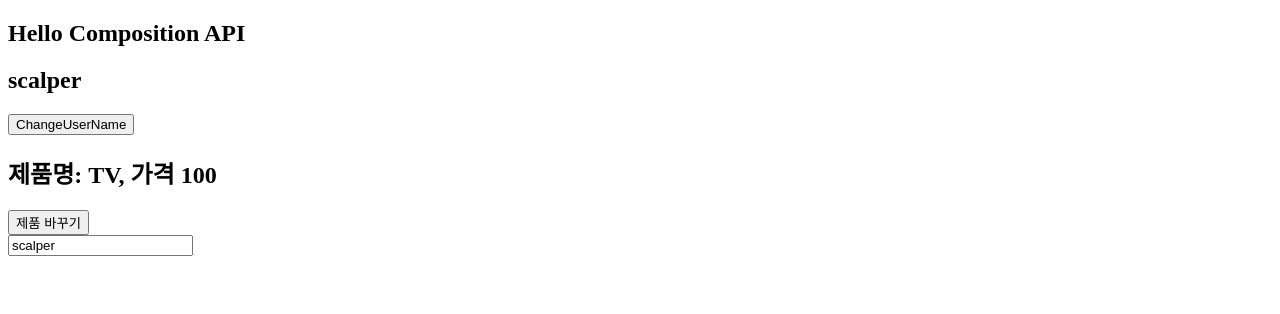
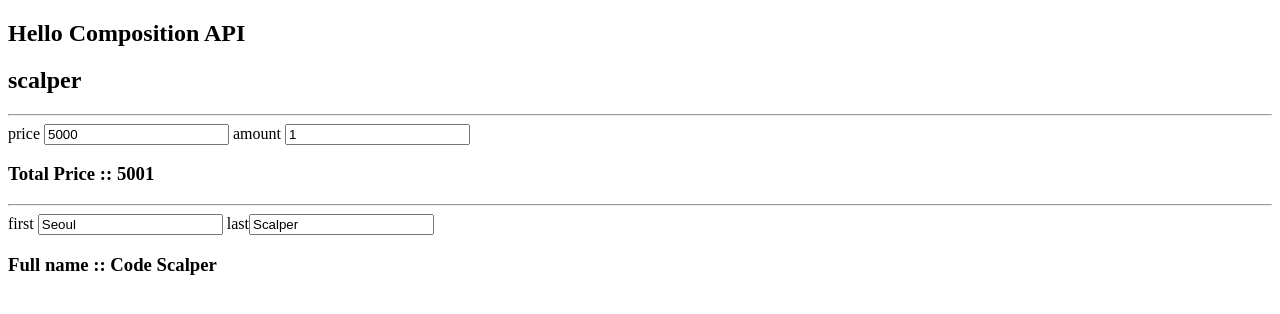
Before and after one commit to wangkodok/Vue-Study, a Vue app in the folder vue-intro/vue-practice/: page / in a window 1280 px wide. Shown: the top 314 px of the page. Built offline with nearby package versions, Linux system fonts and the light colour scheme; the HTML template or start-up script is replaced by a standard one.

Commit message:
chapter_51: computed-watch

```diff
--- a/vue-intro/vue-practice/src/components/composition/TestComponents.vue
+++ b/vue-intro/vue-practice/src/components/composition/TestComponents.vue
@@ -1,39 +1,84 @@
 <template>
   <h2>{{ username }}</h2>
-  <button @click="changeName">ChangeUserName</button>
-
-  <h2>제품명: {{ name }}, 가격 {{ price }}</h2>
-  <button @click="changeProduct">제품 바꾸기</button>
-
+  <hr />
   <div>
-    <input type="text" v-model="username" />
+    price <input type="number" v-model="price" /> amount
+    <input type="number" v-model="amount" />
+    <h3>Total Price :: {{ totalPrice }}</h3>
+  </div>
+  <hr />
+  <div>
+    first <input type="text" v-model="home.city" /> last<input
+      type="text"
+      v-model="last"
+    />
+    <h3>Full name :: {{ fullName }}</h3>
   </div>
 </template>
 
 <script>
-import { ref, reactive, toRefs } from "vue";
+import { ref, computed, reactive, toRefs, watch } from "vue";
 export default {
   name: "TestComponent",
   setup() {
     const username = ref("scalper");
-    function changeName() {
-      username.value = "Messi";
-    }
+    const price = ref(5000);
+    const amount = ref(1);
+    console.log(price);
+    const totalPrice = computed(() => {
+      return price.value + amount.value;
+    });
+    watch(price, (newValue, oldValue) => {
+      console.log(newValue, oldValue);
+    });
     const state = reactive({
-      name: "TV",
-      price: 100,
+      first: "Code",
+      last: "Scalper",
+      home: {
+        city: "Seoul",
+        type: "Apartment",
+      },
     });
-    function changeProduct() {
-      state.name = "세탁기";
-      state.price = 5000;
-    }
+    const fullName = computed(function () {
+      return `${state.first} ${state.last}`;
+    });
+    watch(
+      () => {
+        return { ...state.home };
+      },
+      (newValue, oldValue) => {
+        console.log(newValue, oldValue);
+      },
+      { deep: true }
+    );
+    watch(
+      () => {
+        return state.home;
+      },
+      (newValue, oldValue) => {
+        console.log(newValue, oldValue);
+      }
+    );
     return {
       username,
-      changeName,
-      changeProduct,
+      price,
+      amount,
+      totalPrice,
       ...toRefs(state),
+      fullName,
     };
   },
+  // data() {
+  //   return {
+  //     price: 5000,
+  //     amount: 1,
+  //   };
+  // },
+  // computed: {
+  //   totalPrice() {
+  //     return this.price * this.price;
+  //   },
+  // },
 };
 </script>
 
```
